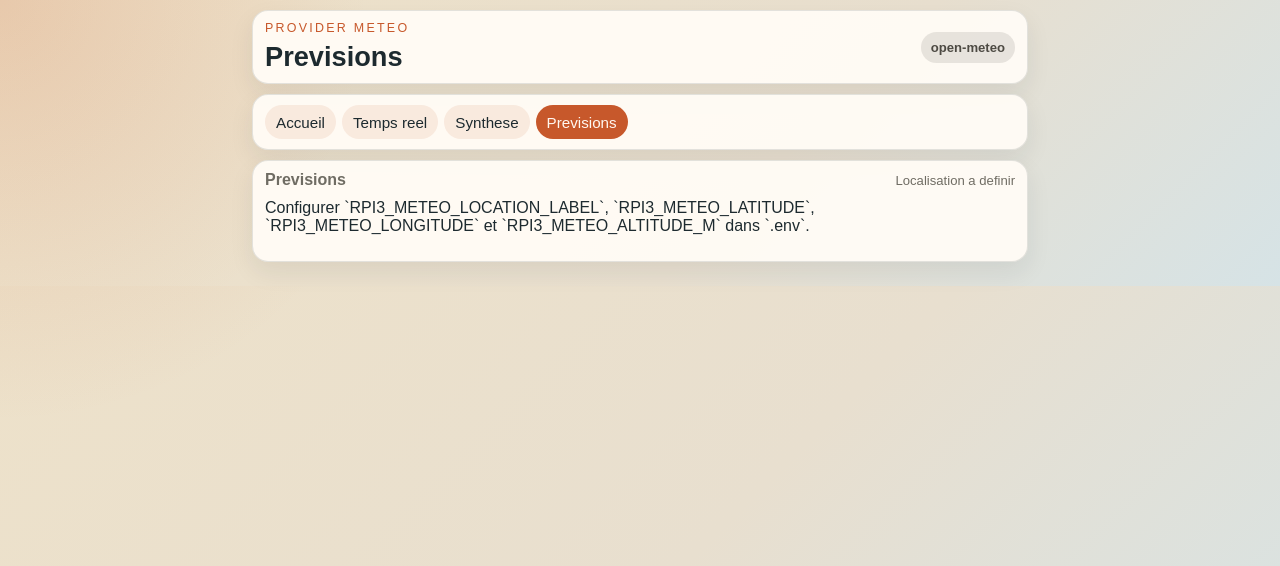
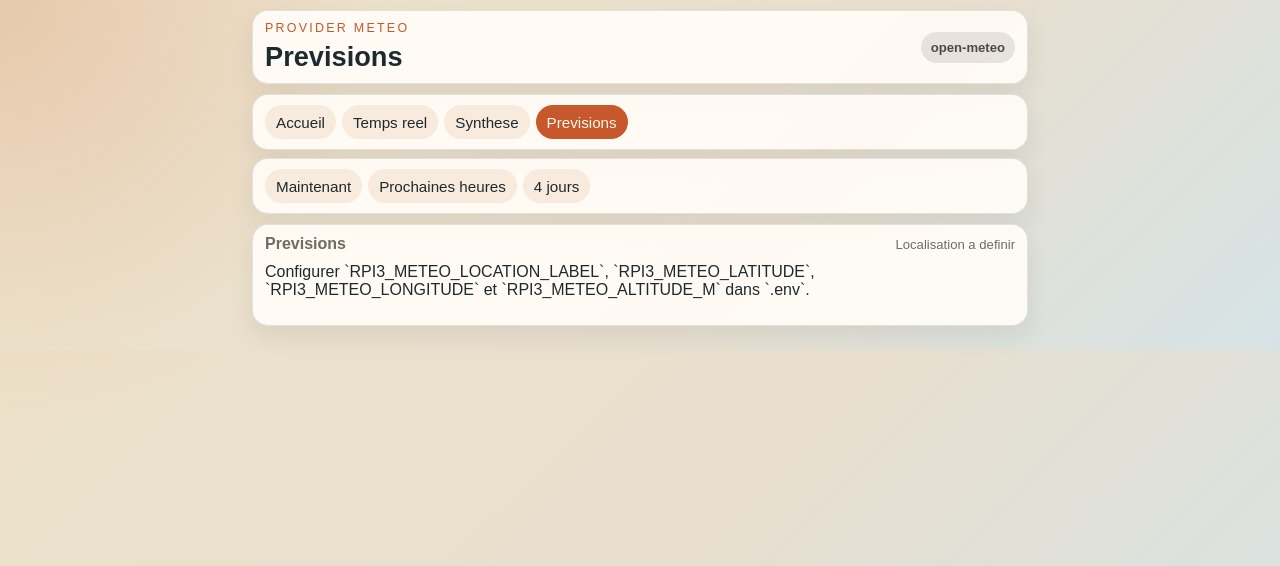
Before and after one commit to jgrelet/rpi3-meteo, a FastAPI app: page /pages/forecast in a window 1280 px wide. Shown: the top 566 px of the page. Run offline with FastAPI, Linux system fonts and the light colour scheme.

Commit message:
add previsios panels

```diff
--- a/app/static/app.css
+++ b/app/static/app.css
@@ -80,6 +80,11 @@ h2 {
     gap: 6px;
     overflow-x: auto;
     white-space: nowrap;
+    scroll-behavior: smooth;
+}
+
+.nav-subsection {
+    margin-top: -2px;
 }
 
 .nav-item {
--- a/app/templates/forecast.html
+++ b/app/templates/forecast.html
@@ -21,7 +21,12 @@
             <a class="nav-item {{ 'active' if page.id == 'forecast' else '' }}" href="{{ page.href }}">{{ page.label }}</a>
             {% endfor %}
         </nav>
-        <section class="panel">
+        <nav class="nav nav-compact nav-subsection">
+            <a class="nav-item" href="#forecast-now">Maintenant</a>
+            <a class="nav-item" href="#forecast-hours">Prochaines heures</a>
+            <a class="nav-item" href="#forecast-days">4 jours</a>
+        </nav>
+        <section class="panel" id="forecast-now">
             <div class="panel-head">
                 <h2>Previsions</h2>
                 <span>{{ forecast.location_label }}</span>
@@ -63,7 +68,7 @@
             </div>
         </section>
 
-        <section class="panel">
+        <section class="panel" id="forecast-hours">
             <div class="panel-head">
                 <h2>Prochaines heures</h2>
                 <span>{{ forecast_provider }}</span>
@@ -82,7 +87,7 @@
             </div>
         </section>
 
-        <section class="panel">
+        <section class="panel" id="forecast-days">
             <div class="panel-head">
                 <h2>Aujourd'hui et 3 jours</h2>
                 <span>{{ forecast.altitude_m }} m</span>
```
